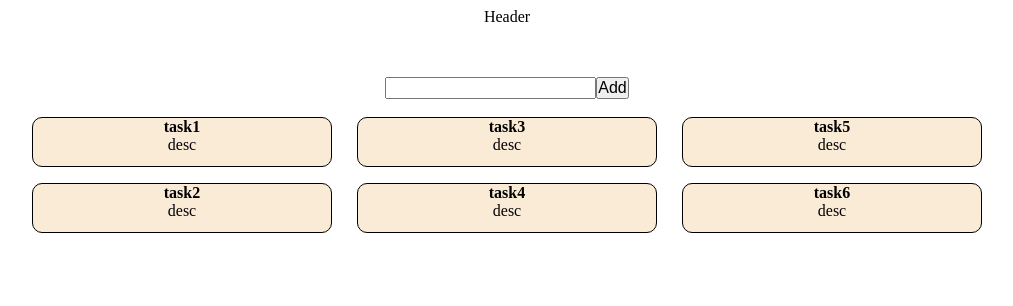
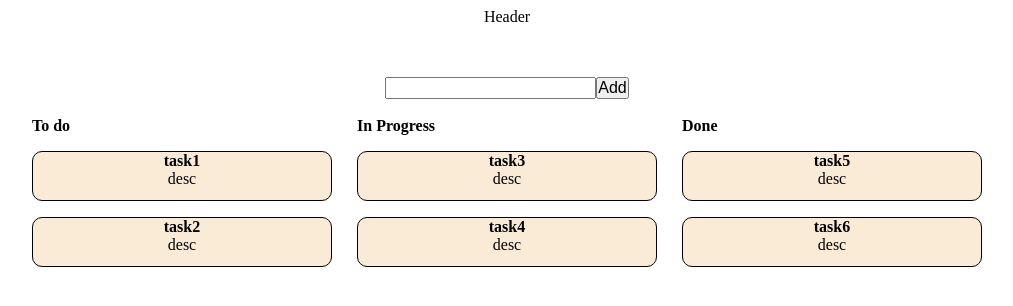
Before and after one commit to giochem/kanban-vue3, a Vue app: page / in a window 1280 px wide. Shown: the top 306 px of the page, without its empty margins (133-1146 px from the left). Built offline with nearby package versions, Linux system fonts and the light colour scheme; the HTML template or start-up script is replaced by a standard one.

Commit message:
✨ : add col name to visualization process task

```diff
--- a/src/components/ManageTable.vue
+++ b/src/components/ManageTable.vue
@@ -2,18 +2,27 @@
 import { ref } from 'vue'
 const newTask = ref('')
 const tasks = ref([
-  [
+  {
+    colName: 'To do',
+    colData: [
       { title: 'task1', description: 'desc', col: 0, id: 1, edit: false },
       { title: 'task2', description: 'desc', col: 0, id: 2, edit: false },
     ],
-  [
+  },
+  {
+    colName: 'In Progress',
+    colData: [
       { title: 'task3', description: 'desc', col: 1, id: 3, edit: false },
       { title: 'task4', description: 'desc', col: 1, id: 4, edit: false },
     ],
-  [
+  },
+  {
+    colName: 'Done',
+    colData: [
       { title: 'task5', description: 'desc', col: 2, id: 5, edit: false },
       { title: 'task6', description: 'desc', col: 2, id: 6, edit: false },
     ],
+  },
 ])
 
 function onDrop(ev: any) {
@@ -24,12 +33,12 @@ function onDrop(ev: any) {
 
   const transferId = Number(ev.dataTransfer.getData('id'))
   const transferCol = Number(ev.dataTransfer.getData('col'))
-  const orderIdx = tasks.value[transferCol].findIndex((t) => t.id === transferId)
-  let task = tasks.value[transferCol].splice(orderIdx, 1)[0] // return only one task
+  const orderIdx = tasks.value[transferCol].colData.findIndex((t) => t.id === transferId)
+  let task = tasks.value[transferCol].colData.splice(orderIdx, 1)[0] // return only one task
 
   const receiverCol = Number(ev.target.getAttribute('col'))
   task.col = receiverCol
-  tasks.value[receiverCol].push(task)
+  tasks.value[receiverCol].colData.push(task)
 }
 function onDragstart(ev: any) {
   console.log('onDragstart')
@@ -46,7 +55,7 @@ function addTask(ev: any) {
   if (newTask.value === '') {
     return
   }
-  tasks.value[0].push({
+  tasks.value[0].colData.push({
     title: newTask.value,
     description: 'desc',
     col: 0,
@@ -75,8 +84,9 @@ function onDbclick(ev: any) {
         v-for="(taskCol, index) in tasks"
         :col="index"
       >
+        <h2>{{ taskCol.colName }}</h2>
         <div
-          v-for="task in taskCol"
+          v-for="task in taskCol.colData"
           draggable="true"
           @dragstart="onDragstart"
           :id="String(task.id)"
```
Lines whose indentation alone changed are shown as unchanged.
